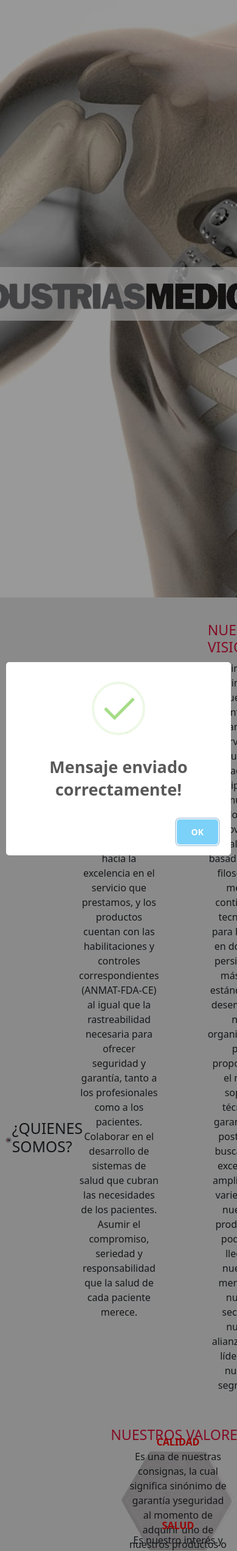
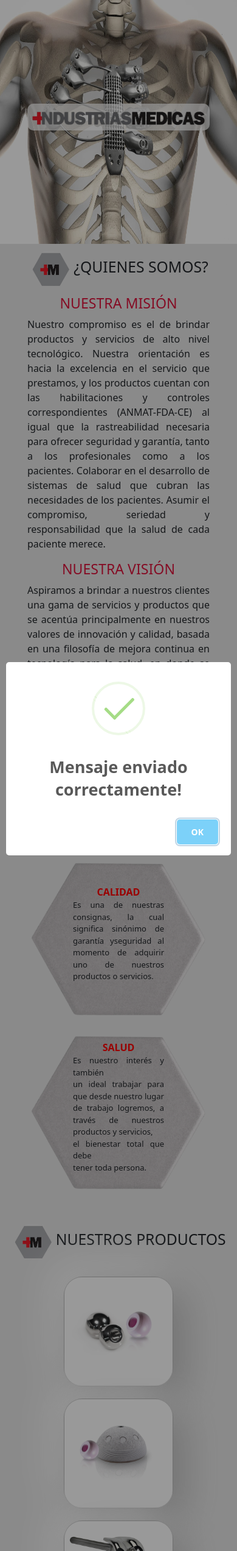
Before and after one commit to GonzaloNegro/industrias-medicas, a PHP site: page /Principal/home.php?ok in a window 390 px wide. Shown: the part 56-2600 px from the top of the page at 61% size. Run offline with PHP 8.4, Linux system fonts and the light colour scheme; some libraries are stand-ins or nearby versions.

Commit message:
First responsive

```diff
--- a/Css/estilos.css
+++ b/Css/estilos.css
@@ -415,6 +415,94 @@ footer {
   text-align: center;
   font-size: 18px; }
 
+@media screen and (max-width: 768px) {
+  /* HOME */
+  .tamaño {
+    height: 400px;
+    background-image: url("../Imagenes/esqueleto.jpeg");
+    background-repeat: no-repeat;
+    background-size: 100% 400px; }
+  .tamaño-img {
+    width: 300px; }
+  .tamaño-img img {
+    width: 300px; }
+  /* NOSOTROS */
+  .nos {
+    height: auto;
+    flex-direction: column;
+    padding: 10px; }
+  .nos-tit {
+    margin-left: 0px; }
+  .nos-tit img {
+    width: 20%; }
+  .nos-info {
+    margin-top: 10px;
+    margin-bottom: 40px; }
+  .nos-info-arr {
+    width: 300px;
+    justify-content: center;
+    align-items: center;
+    flex-direction: column; }
+  .nos-info-arr-mis {
+    margin-right: 0px; }
+  .nos-info-arr p {
+    text-align: justify; }
+  .nos-info-arr-vis {
+    margin-left: 0px; }
+  .nos-info-aba {
+    margin-top: 0px;
+    gap: 40px; }
+  .nos-info-aba-con-sup {
+    display: flex;
+    flex-direction: column;
+    gap: 20px; }
+  .encima p {
+    text-align: justify;
+    font-size: 13px; }
+  .cont-img img {
+    width: 300px; }
+  /* PRODUCTOS */
+  .prod {
+    flex-direction: column; }
+  .prod-tit {
+    text-align: center; }
+  .prod-tit img {
+    width: 20%; }
+  .prod-img {
+    display: flex;
+    justify-content: center;
+    align-items: center;
+    flex-direction: column; }
+  .prod-img-pri, .prod-img-seg, .prod-img-ter {
+    flex-direction: column; }
+  .prod-but a button {
+    font-size: 12px;
+    margin-bottom: 40px; }
+  /* CONTACTO */
+  .con {
+    height: auto;
+    justify-content: center;
+    flex-direction: column;
+    gap: 40px; }
+  .con-tit img {
+    width: 20%; }
+  .con-info-sup {
+    width: 300px;
+    justify-content: center;
+    align-items: center;
+    flex-direction: column; }
+  .con-info-inf {
+    display: flex;
+    justify-content: center;
+    align-items: center; }
+  .con-info-inf-for {
+    width: 300px; }
+  form div {
+    display: flex;
+    justify-items: center;
+    align-items: center;
+    flex-direction: column; } }
+
 .sec {
   height: 100%;
   width: 100%; }
@@ -449,6 +537,15 @@ footer {
   display: flex;
   justify-content: center;
   align-items: flex-end; }
+
+@media screen and (max-width: 768px) {
+  /* INDEX */
+  .inicio-img img {
+    width: 300px; }
+  .inicio-dir {
+    flex-direction: column; }
+  .inicio-dir a {
+    color: #313131; } }
 
 /*LOGIN*/
 .fondo__inicio {
@@ -592,16 +689,22 @@ li {
   display: none; }
 
 @media screen and (max-width: 850px) {
+  .fondo__inicio {
+    background-image: none; }
   main {
-    margin-top: 50px; }
+    margin-top: 20px; }
   .caja__trasera {
-    max-width: 350px;
-    height: 300px;
+    max-width: 300px;
+    height: 200px;
+    padding: 5px;
     flex-direction: column;
     margin: auto; }
   .caja__trasera div {
     margin: 0px;
     position: absolute; }
+  .caja__trasera-register, .caja__trasera-login {
+    width: 100%;
+    text-align: center; }
   .contenedor__login-register {
     top: -10px;
     left: -5px;
--- a/Principal/home.php
+++ b/Principal/home.php
@@ -93,14 +93,14 @@
                       <img src="../Imagenes/c-hexagono.png" alt="">
                       <div class="encima">
                       <span class="inicial"><strong>CALIDAD</strong></span><br>
-                      Es una de nuestras consignas, la cual significa sinónimo de garantía yseguridad al momento de adquirir uno de nuestros productos o servicios.
+                      <p>Es una de nuestras consignas, la cual significa sinónimo de garantía yseguridad al momento de adquirir uno de nuestros productos o servicios.</p>
                       </div>
                     </div>
                     <div class="cont-img">
                       <img src="../Imagenes/c-hexagono.png" alt="">
                       <div class="encima">
                       <span class="inicial"><strong>SALUD</strong></span><br>
-                      Es nuestro interés y también<br> un ideal trabajar para que desde nuestro lugar de trabajo logremos, a través de nuestros productos y servicios,<br> el bienestar total que debe<br> tener toda persona.
+                      <p>Es nuestro interés y también<br> un ideal trabajar para que desde nuestro lugar de trabajo logremos, a través de nuestros productos y servicios,<br> el bienestar total que debe<br> tener toda persona.</p>
                     </div>
                   </div>
                 </div>
--- a/Scss/parciales/_home.scss
+++ b/Scss/parciales/_home.scss
@@ -462,3 +462,130 @@ footer{
     text-align: center;
     font-size: 18px;
 }
+
+
+
+
+@media screen and (max-width: 768px){
+    /* HOME */
+    .tamaño{
+        height: 400px;
+        background-image: url("../Imagenes/esqueleto.jpeg");
+        background-repeat: no-repeat;
+        background-size: 100% 400px;
+    }
+    .tamaño-img{
+        width: 300px;
+    }
+    .tamaño-img img{
+        width: 300px;
+    }
+
+
+    /* NOSOTROS */
+    .nos{
+        height: auto;
+        flex-direction: column;
+        padding: 10px;
+    }
+    .nos-tit{
+        margin-left: 0px;
+    }
+    .nos-tit img{
+        width: 20%;
+    }
+    .nos-info{
+        margin-top: 10px;
+        margin-bottom: 40px;
+    }
+    .nos-info-arr{
+        width: 300px;
+        justify-content: center;
+        align-items: center;
+        flex-direction: column;
+    }
+    .nos-info-arr-mis{
+        margin-right: 0px;
+    }
+    .nos-info-arr p{
+        text-align: justify;
+    }
+    .nos-info-arr-vis{
+        margin-left: 0px;
+    }
+    .nos-info-aba{
+        margin-top: 0px;
+        gap: 40px;
+    }
+    .nos-info-aba-con-sup{
+        display: flex;
+        flex-direction: column;
+        gap: 20px;
+    }
+    .encima p{
+        text-align: justify;
+        font-size: 13px;
+    }
+    .cont-img img{
+        width: 300px;
+    }
+
+
+    /* PRODUCTOS */
+    .prod{
+        flex-direction: column;
+    }
+    .prod-tit{
+        text-align: center;
+    }
+    .prod-tit img{
+        width: 20%;
+    }
+    .prod-img{
+        display: flex;
+        justify-content: center;
+        align-items: center;
+        flex-direction: column;
+    }
+    .prod-img-pri, .prod-img-seg, .prod-img-ter{
+        flex-direction: column;
+    }
+    .prod-but a button{
+        font-size: 12px;
+        margin-bottom: 40px;
+    }
+
+
+    /* CONTACTO */
+    .con{
+        height: auto;
+        justify-content: center;
+        flex-direction: column;
+        gap: 40px;
+    }
+    .con-tit img{
+        width: 20%;
+    }
+    .con-info-sup{
+        width: 300px;
+        justify-content: center;
+        align-items: center;
+        flex-direction: column;
+    }
+
+    .con-info-inf{
+        display: flex;
+        justify-content: center;
+        align-items: center;
+    }
+
+    .con-info-inf-for{
+        width: 300px;
+    }
+    form div{
+        display: flex;
+        justify-items: center;
+        align-items: center;
+        flex-direction: column;
+    }
+}
--- a/Scss/parciales/_inicio.scss
+++ b/Scss/parciales/_inicio.scss
@@ -40,3 +40,17 @@
     justify-content: center;
     align-items: flex-end;
 }
+
+
+@media screen and (max-width: 768px){
+    /* INDEX */
+    .inicio-img img{
+        width: 300px;
+    }
+    .inicio-dir{
+        flex-direction: column;
+    }
+    .inicio-dir a{
+        color: rgb(49, 49, 49);
+    }
+}
--- a/Scss/parciales/_login.scss
+++ b/Scss/parciales/_login.scss
@@ -163,21 +163,28 @@ li{
 }
 
 @media screen and (max-width: 850px){
+    .fondo__inicio{
+        background-image: none;
+    }
 
     main{
-        margin-top: 50px;
+        margin-top: 20px;
     }
 
     .caja__trasera{
-        max-width: 350px;
-        height: 300px;
+        max-width: 300px;
+        height: 200px;
+        padding: 5px;
         flex-direction: column;
         margin: auto;
     }
-
     .caja__trasera div{
         margin: 0px;
         position: absolute;
+    }
+    .caja__trasera-register, .caja__trasera-login{
+        width: 100%;
+        text-align: center;
     }
 
     .contenedor__login-register{
```
